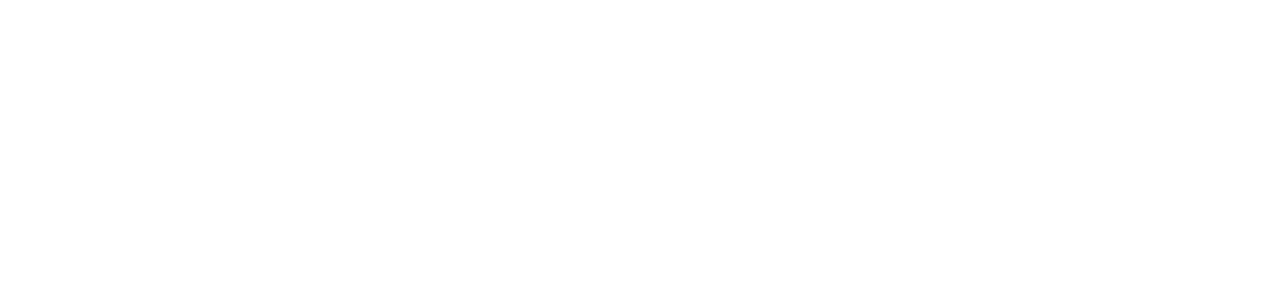
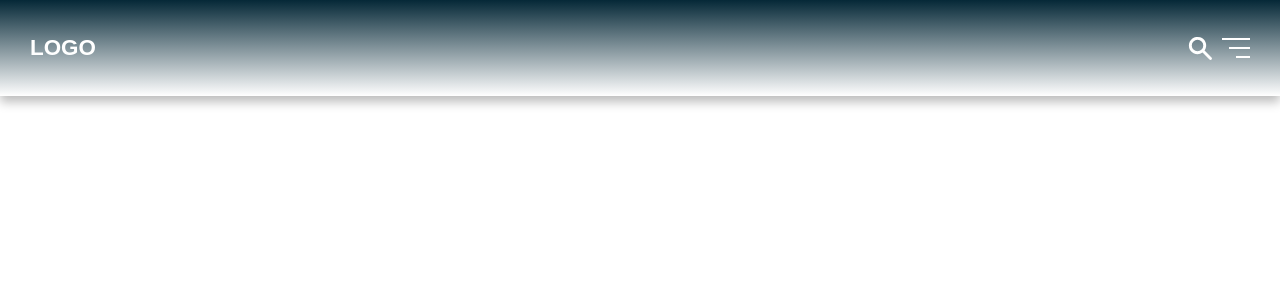
Before and after one commit to casiimir/project-casimiro-north, a Next.js app: page / in a window 1280 px wide. Shown: the top 300 px of the page. Built offline with nearby package versions, Linux system fonts and the light colour scheme.

Commit message:
feat: create new component - NavBar

```diff
--- /dev/null
+++ b/components/NavBar/NavBar.jsx
@@ -0,0 +1,19 @@
+import styles from './index.module.scss';
+import {HiSearch} from 'react-icons/hi';
+
+export default function NavBar () {
+
+    return (
+        <div className={styles.NavBar}>
+            <h2>LOGO</h2>
+            <div className={styles.navbar_container}>
+                <HiSearch className={styles.search_icon}/>
+                <div className={styles.ham_btn}>
+                    <span />
+                    <span />
+                    <span />
+                </div>
+            </div>
+        </div>
+    )
+}
--- /dev/null
+++ b/components/NavBar/index.js
@@ -0,0 +1,3 @@
+import NavBar from './NavBar';
+
+export default NavBar;
--- /dev/null
+++ b/components/NavBar/index.module.scss
@@ -0,0 +1,56 @@
+@import '../../styles/mixins';
+
+.NavBar {
+    @include flex-container($justify: space-between, $align: center);
+    padding: 0 30px;
+    height: 12vh;
+    background: rgb(5,40,55);
+    background: linear-gradient(180deg, rgba(5,40,55,1) 0%, rgba(9,9,121,0) 100%);
+    box-shadow: 0 6px 10px rgba(0, 0, 0, 0.267);
+
+    h2 {
+        font-weight: bold;
+        font-family: sans-serif;
+        color: white;
+        font-size: 1.4rem;
+    }
+
+    .navbar_container {
+        @include flex-container($align: center);
+
+        .search_icon {
+            color: white;
+            font-size: 1.8rem;
+        }
+
+        .ham_btn {
+            flex: 0 0 auto;
+            @include flex-container($direction: column, $justify: space-around, $align: flex-end);
+            height: 35px;
+            width: 35px;
+            padding: 4px 0;
+            box-sizing: border-box;
+
+            span:nth-child(1) {
+                background-color: rgb(255, 255, 255);
+                display: block;
+                height: 1.2px;
+                width: 80%;
+            }
+
+            span:nth-child(2) {
+                background-color: rgb(255, 255, 255);
+                display: block;
+                height: 1.2px;
+                width: 60%;
+            }
+
+            span:nth-child(3) {
+                background-color: rgb(255, 255, 255);
+                display: block;
+                height: 1.2px;
+                width: 40%;
+            }
+        }
+    }
+}
--- a/pages/index.jsx
+++ b/pages/index.jsx
@@ -5,6 +5,7 @@
 import { useEffect, useState} from 'react';
 import useFetch  from '../utils/useFetch/useFetch';
 import { IMPORT_URL } from '../utils/useFetch/URL';
+import NavBar from '../components/NavBar';
 
 export default function Home() {
   // const dispatch = useDispatch();
@@ -27,6 +28,7 @@
 
   return (
     <div className={styles.container}>
+      <NavBar />
       {/* <h1>Prova</h1>
       <button onClick={handleOnClick}>Add</button>
       {cartData.cartList.map((el, index) => <li onClick={() => deleteTest(index)}>{el}</li>)} */}
```
